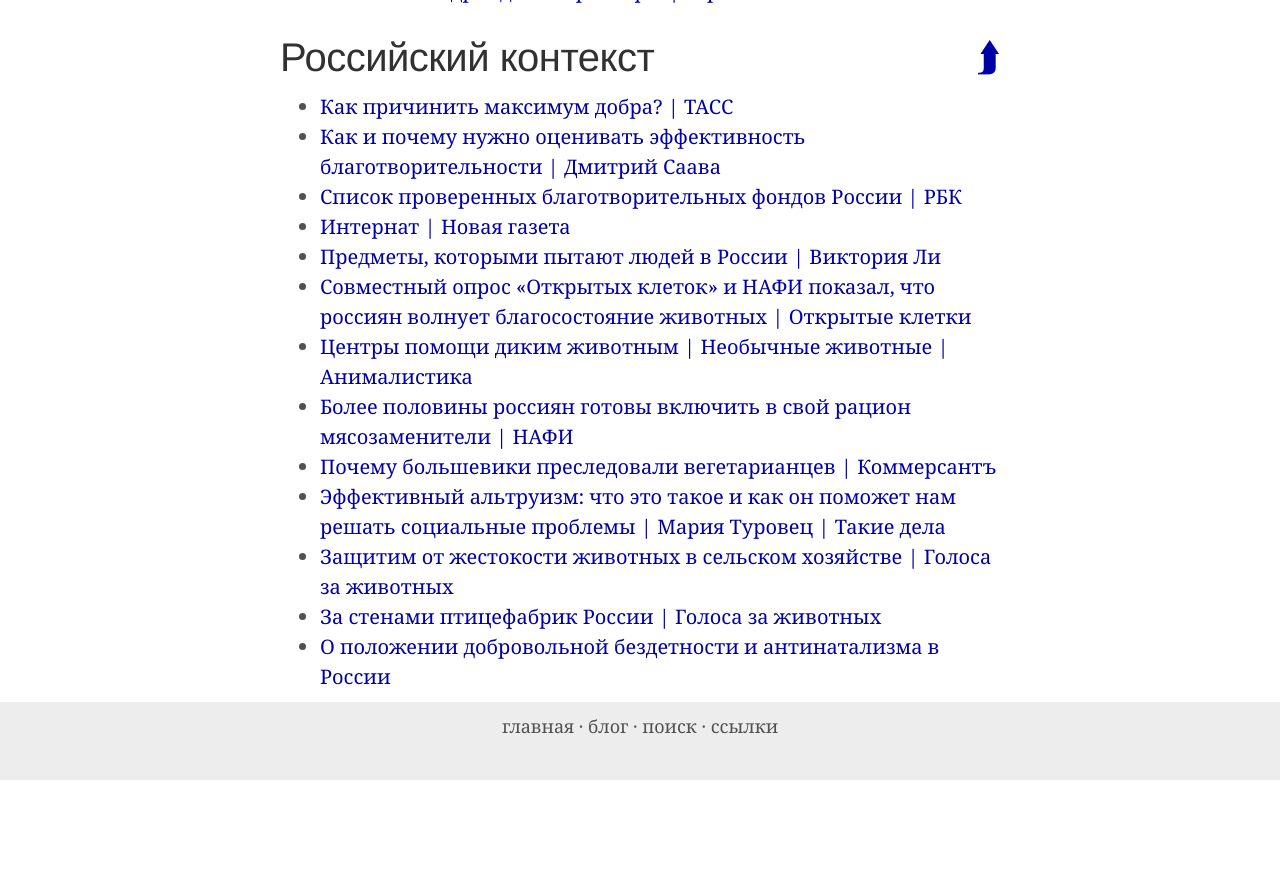
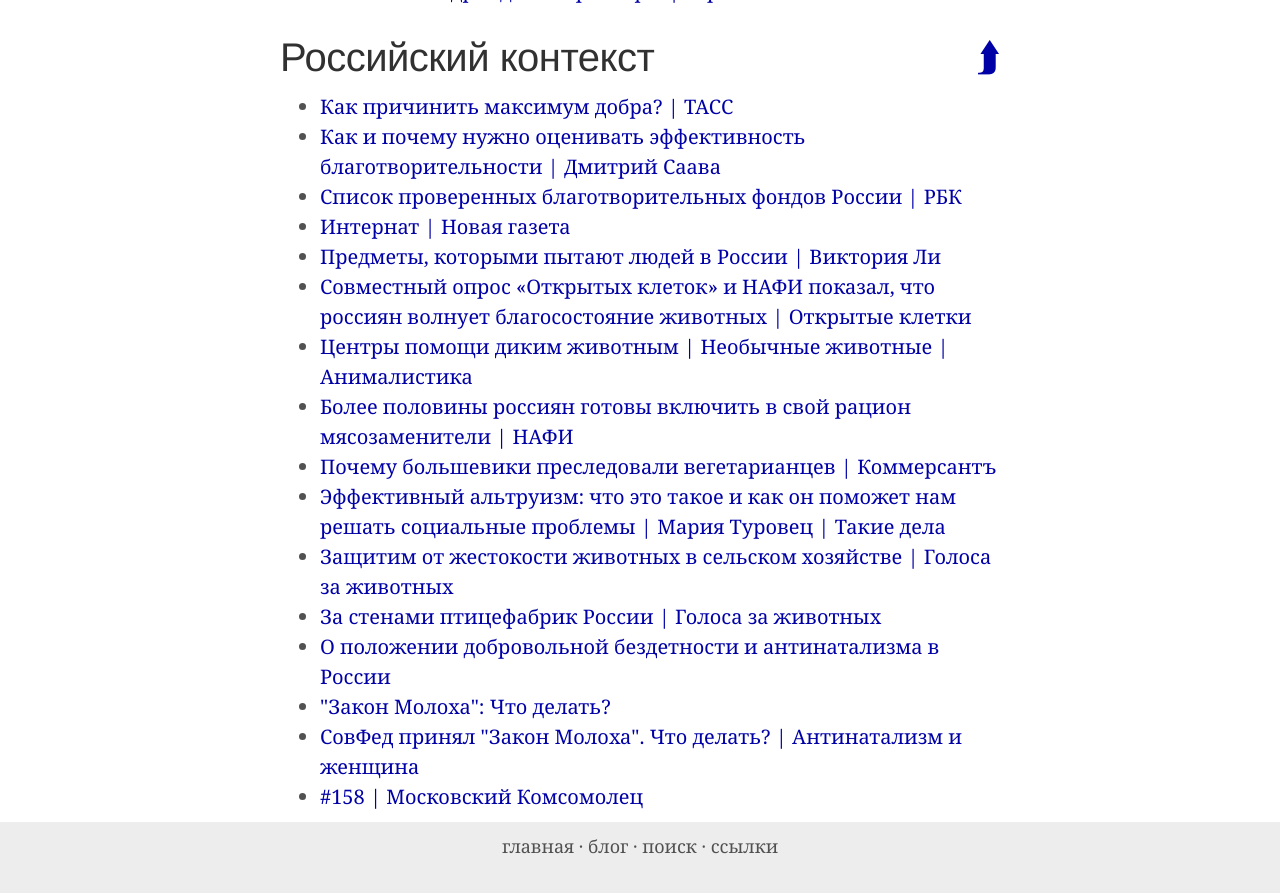
Before and after one commit to ReducingSuffering/reducingsuffering.github.io, a Jekyll site: the page built from index.md, in a window 1280 px wide and 900 px high, scrolled down 26573 px. Shown: the top 893 px of the window. Built offline with Jekyll 4.4.1, drawn with Linux system fonts in a browser that asks for light colours; before the commit the page ends 27353 px from its top, so only the background shows below that.

Commit message:
Update russia.html

```diff
--- a/_lists/russia.html
+++ b/_lists/russia.html
@@ -17,5 +17,8 @@
 - 514 # «Защитим от жестокости животных в сельском хозяйстве» — Голоса за животных
 - 673 # За стенами птицефабрик России
 - 520 # О положении добровольной бездетности и антинатализма в России
+- 711 # "Закон Молоха": Что делать?
+- 718 # СовФед принял "Закон Молоха". Что делать?
+- 158 # О российских антинаталистах (интервью для "Московского Комсомольца")
 # - 319 # Планы организованного пролайфа
 ---
```
